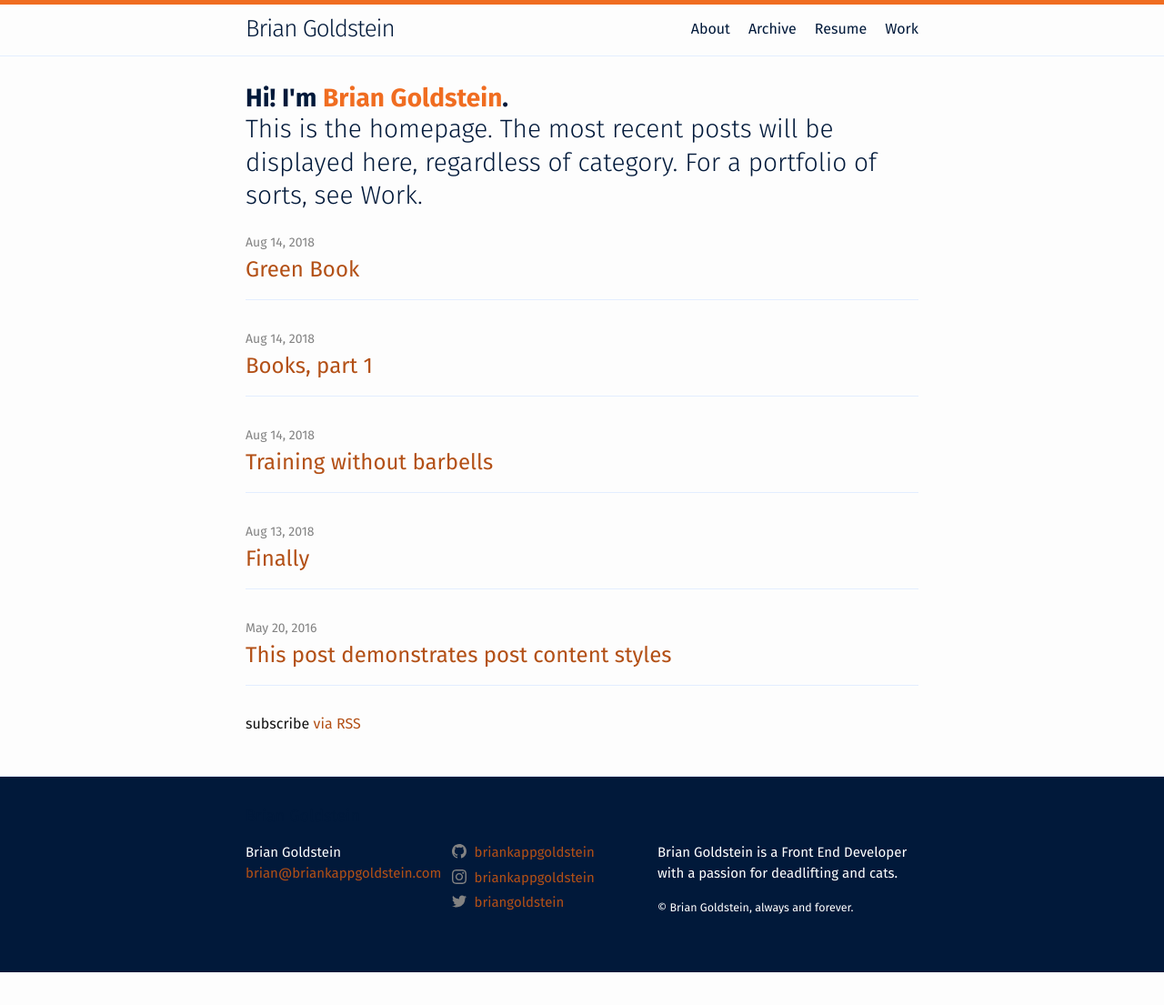
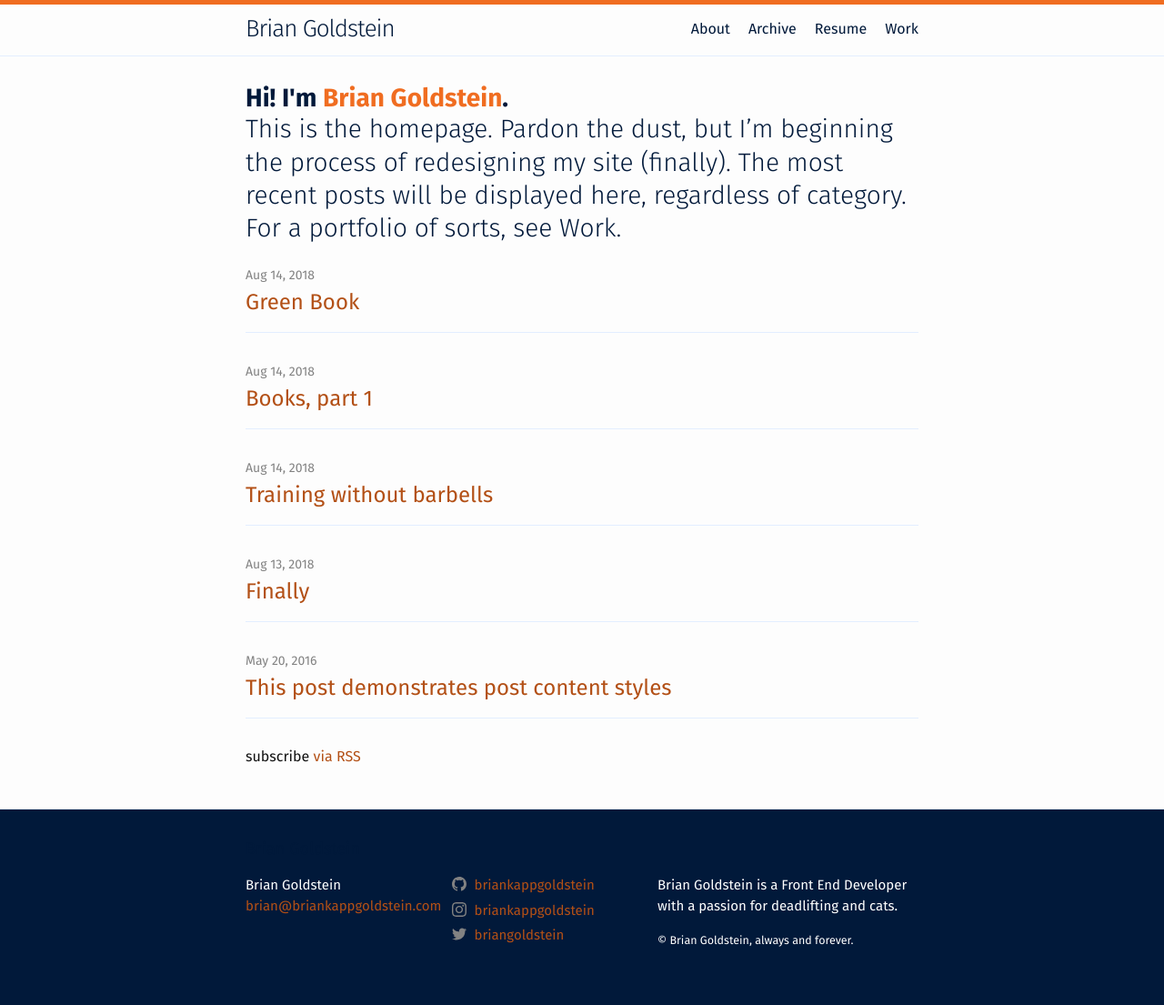
Before and after one commit to briankappgoldstein/new-site, a Jekyll site: the page built from index.md, in a window 1280 px wide. Shown: the whole page at 91% size. Built offline with Jekyll 4.4.1, drawn with Linux system fonts in a browser that asks for light colours; before the commit the page ends 1069 px from its top, so only the background shows below that.

Commit message:
front page

```diff
--- a/index.md
+++ b/index.md
@@ -7,4 +7,4 @@ layout: home
 
 <h2 class="welcome"> Hi! I'm <span class="name">Brian Goldstein</span>.
 
-<p class="subtitle">This is the homepage. The most recent posts will be displayed here, regardless of category. For a portfolio of sorts, see Work.</p>
+<p class="subtitle">This is the homepage. Pardon the dust, but I’m beginning the process of redesigning my site (finally). The most recent posts will be displayed here, regardless of category. For a portfolio of sorts, see Work.</p>
```
